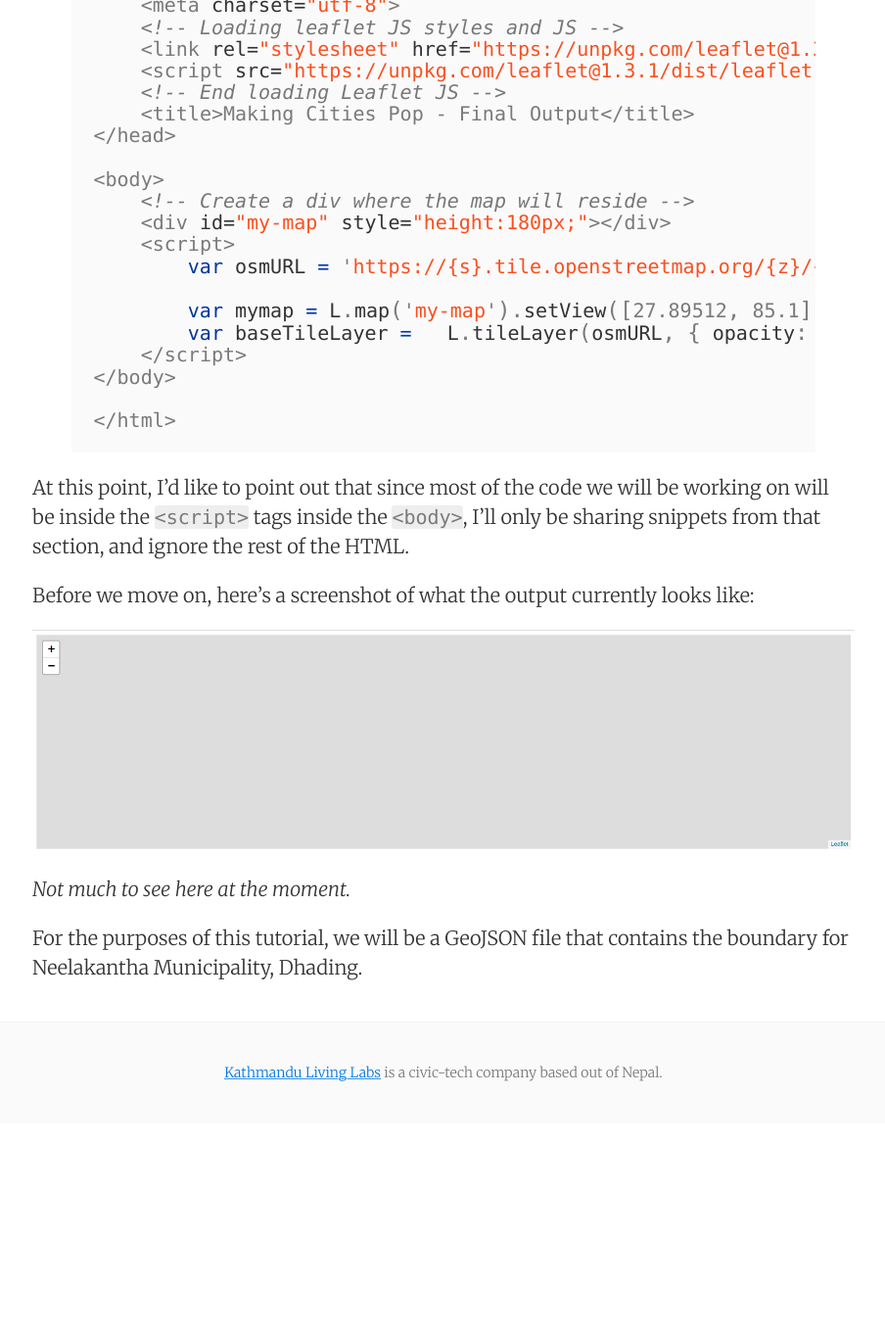
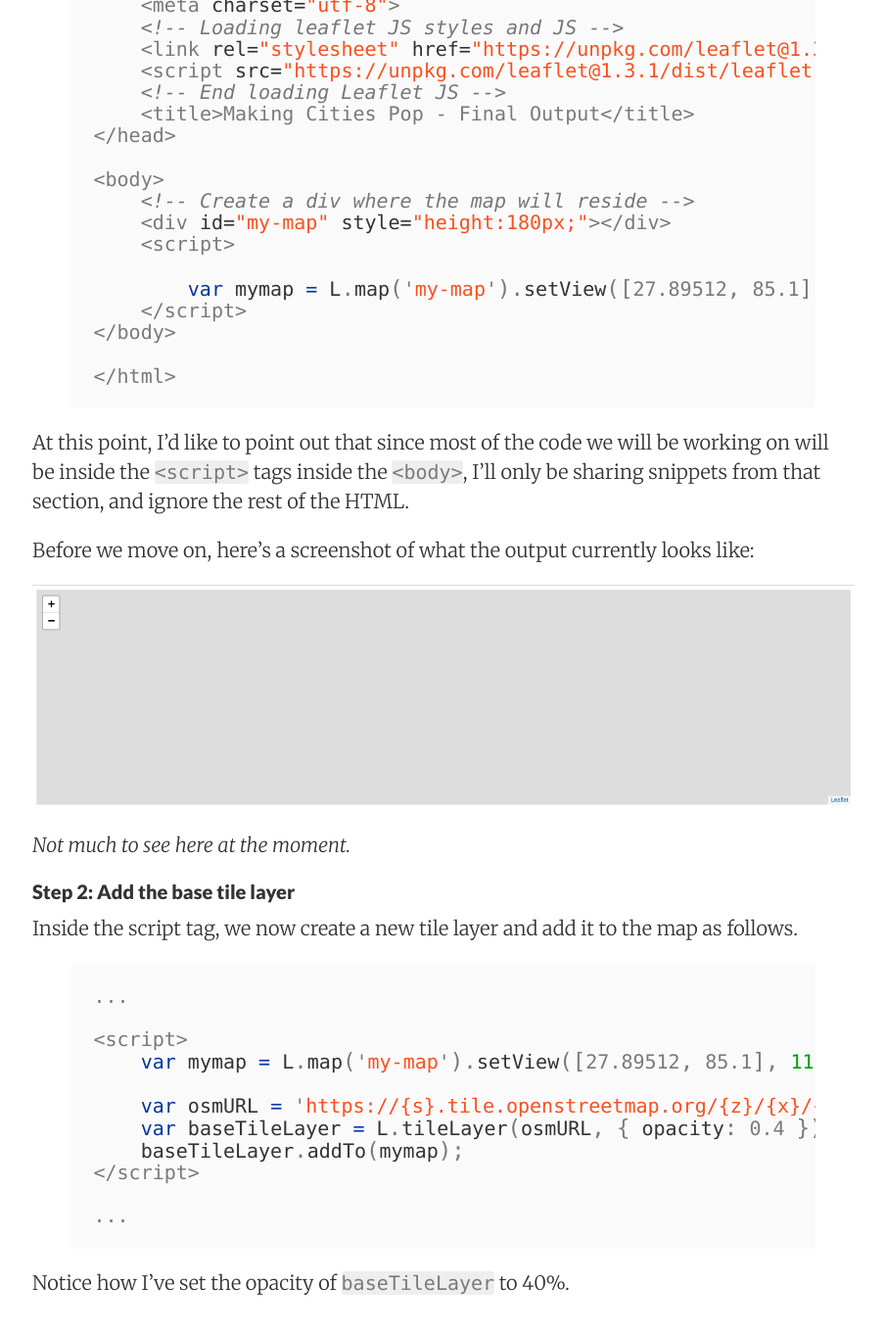
Before and after one commit to KathmanduLivingLabs/kathmandulivinglabs.github.io, a Jekyll site: the page built from _posts/2018-04-25-making-boundaries-pop.md, in a window 1280 px wide and 1400 px high, scrolled down 1739 px. Shown: the top 1361 px of the window at 98% size, without its empty margins (187-1091 px from the left). Built offline with Jekyll 4.4.1, drawn with Linux system fonts in a browser that asks for light colours; before the commit the page ends 2886 px from its top, so only the background shows below that; some of the changed text lies outside the part shown.

Commit message:
some changes

```diff
--- a/_posts/2018-04-25-making-boundaries-pop.md
+++ b/_posts/2018-04-25-making-boundaries-pop.md
@@ -30,7 +30,7 @@ Let's start by quickly wiring up a basic leaflet map for our use. For this, we w
   - The bounding box and the zoom level will be set to around that of Neelakantha municipality.
   - The tilelayer that we will be using will be different to the one provided in the guide.
 
-#### Setting up the map
+#### Step 1: Wiring up a basic map
 {% highlight html %}
 <!DOCTYPE html>
 <html lang="en" dir="ltr">
@@ -48,10 +48,8 @@ Let's start by quickly wiring up a basic leaflet map for our use. For this, we w
     <!-- Create a div where the map will reside -->
     <div id="my-map" style="height:180px;"></div>
     <script>
-        var osmURL = 'https://{s}.tile.openstreetmap.org/{z}/{x}/{y}.png'
 
         var mymap = L.map('my-map').setView([27.89512, 85.1], 11);
-        var baseTileLayer =   L.tileLayer(osmURL, { opacity: 0.4 }).addTo(this.map);
     </script>
 </body>
 
@@ -65,4 +63,22 @@ Before we move on, here's a screenshot of what the output currently looks like:
 ![]({{ "/assets/img/scr_1.png" | absolute_url }})
 *Not much to see here at the moment.*
 
-For the purposes of this tutorial, we will be a GeoJSON file that contains the boundary for Neelakantha Municipality, Dhading.
+#### Step 2: Add the base tile layer
+
+Inside the script tag, we now create a new tile layer and add it to the map as follows.
+
+{% highlight html %}
+...
+
+<script>
+    var mymap = L.map('my-map').setView([27.89512, 85.1], 11);
+
+    var osmURL = 'https://{s}.tile.openstreetmap.org/{z}/{x}/{y}.png'
+    var baseTileLayer = L.tileLayer(osmURL, { opacity: 0.4 });
+    baseTileLayer.addTo(mymap);
+</script>
+
+...
+{% endhighlight %}
+
+Notice how I've set the opacity of `baseTileLayer` to 40%.
```
